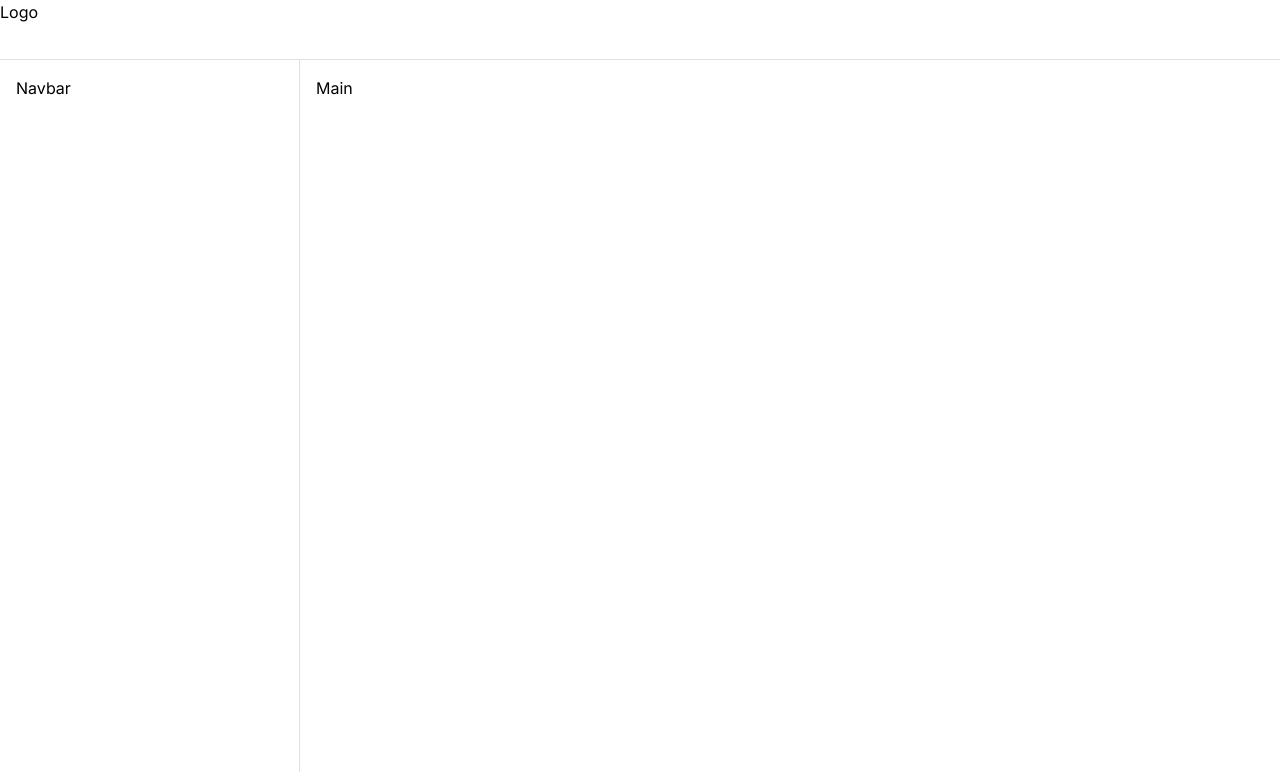
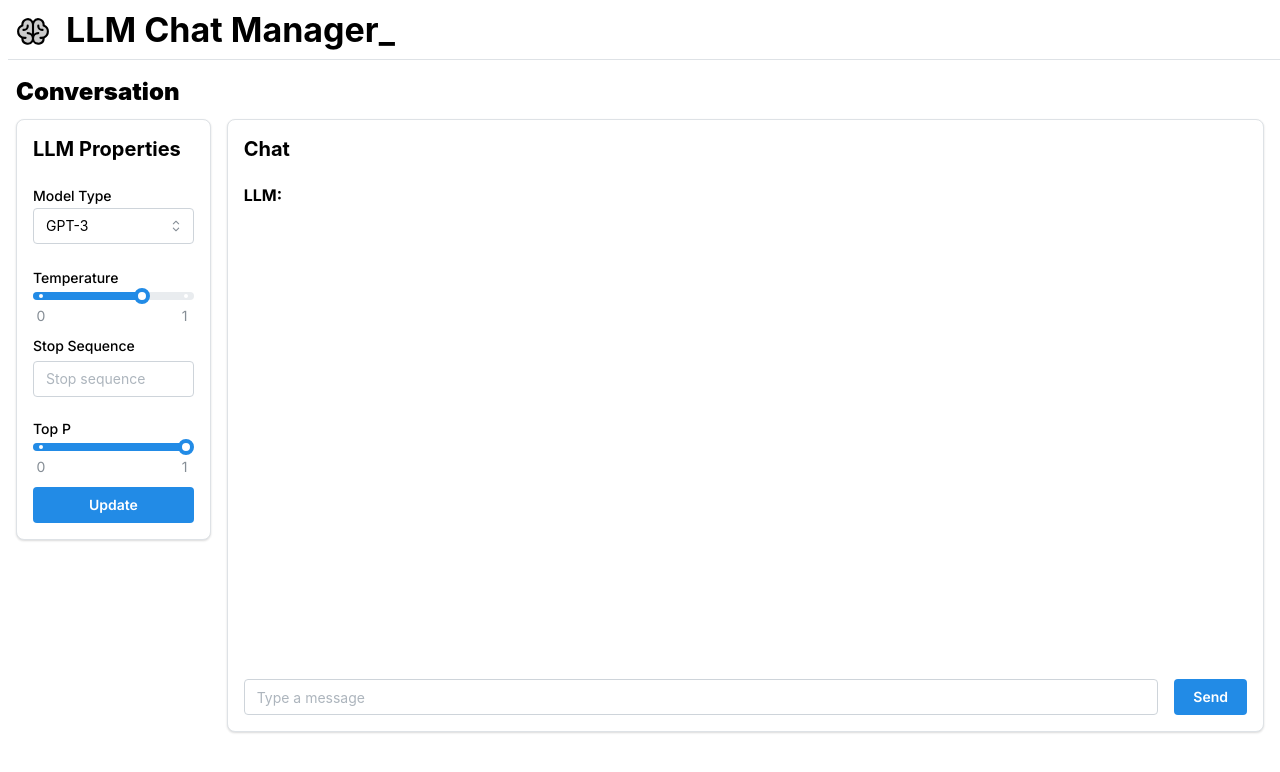
Before and after one commit to Y-ZR/LLM-Chat-Manager, a Next.js app in the folder frontend/: page /conversations/1 in a window 1280 px wide. Shown: the top 772 px of the page. Built offline with nearby package versions, Linux system fonts and the light colour scheme; no server answers.

Commit message:
added page for sending prompt to LLM and adjusting LLM properties

```diff
--- a/frontend/src/app/conversations/[id]/page.js
+++ b/frontend/src/app/conversations/[id]/page.js
@@ -1,24 +1,125 @@
 "use client";
 
-import { AppShell } from '@mantine/core';
+import { useState, useEffect } from 'react';
+import { AppShell, Title, Group, Card, Grid, TextInput, Button, ScrollArea, Text, Slider, Select } from '@mantine/core';
+import { PiBrainDuotone } from "react-icons/pi";
+import { useParams } from 'next/navigation';
+import { fetchConversationById } from '../../../utils/api.js';
 
-export default function Conversation() {
+export default function ConversationPage() {
+  const { id } = useParams();
+  const [message, setMessage] = useState('');
+  const [conversation, setConversation] = useState([
+    { sender: 'LLM', text: 'Hello! How can I assist you today?' },
+  ]);
+  const [temperature, setTemperature] = useState(0.7);
+  const [topP, setTopP] = useState(1);
+
+  useEffect(() => {
+    if (id) {
+      console.log(fetchConversationById(id));
+      fetchConversationById(id)
+        .then(data => setConversation(data.messages))
+        .catch(error => console.error("Failed to fetch conversation:", error));
+    }
+  }, [id]);
+
+  const handleSendMessage = () => {
+    if (message.trim()) {
+      setConversation([...conversation, { sender: 'User', text: message }]);
+      setMessage('');
+    }
+  };
+
   return (
     <AppShell
       header={{ height: 60 }}
-      navbar={{
-        width: 300,
-        breakpoint: 'sm',
-      }}
       padding="md"
     >
-      <AppShell.Header>
-        <div>Logo</div>
+      <AppShell.Header className="py-2 pl-2 ml-2">
+        <Group spacing="xs">
+          <PiBrainDuotone size={34} style={{ marginTop: '4px' }} />
+          <Title>LLM Chat Manager<span className="blinking-cursor">_</span></Title>
+        </Group>
       </AppShell.Header>
 
-      <AppShell.Navbar p="md">Navbar</AppShell.Navbar>
+      <AppShell.Main>
+        <Title order={1} style={{ fontSize: 24, fontWeight: 900, marginBottom: '0.5em' }}>
+          Conversation
+        </Title>
+        <Grid gutter="md">
+          <Grid.Col span={2}>
+            <Card shadow="xs" padding="md" radius="md" withBorder>
+              <Title order={2} style={{ fontSize: 20, fontWeight: 700, marginBottom: '1em' }}>LLM Properties</Title>
+              <Select
+                label="Model Type"
+                placeholder="Select model"
+                data={['GPT-3', 'GPT-3.5', 'GPT-4']}
+                defaultValue="GPT-3"
+                mb="sm"
+              />
+              <Text size="sm" mt="sm" fw={500}>
+                Temperature
+              </Text>
+              <Slider
+                value={temperature}
+                onChange={setTemperature}
+                min={0}
+                max={1}
+                step={0.1}
+                marks={[{ value: 0, label: '0' }, { value: 1, label: '1' }]}
+                mb="lg"
+              />
+              <Text size="sm" mt="sm" fw={500} style={{ marginBottom: '0.3em' }}>
+                Stop Sequence
+              </Text>
+              <TextInput placeholder="Stop sequence" mb="xs" />
+              <Text size="sm" mt="sm" fw={500}>
+                Top P
+              </Text>
+              <Slider
+                value={topP}
+                onChange={setTopP}
+                min={0}
+                max={1}
+                step={0.1}
+                marks={[{ value: 0, label: '0' }, { value: 1, label: '1' }]}
+                mb="xl"
+              />
+              <Button variant="filled" color="blue" fullWidth>
+                Update
+              </Button>
+            </Card>
+          </Grid.Col>
 
-      <AppShell.Main>Main</AppShell.Main>
+          <Grid.Col span={10}>
+            <Card shadow="xs" padding="md" radius="md" withBorder>
+              <Title order={2} style={{ fontSize: 20, fontWeight: 700, marginBottom: '1em' }}>Chat</Title>
+              <ScrollArea style={{ height: '60vh', marginBottom: '1em', paddingRight: '1em' }}>
+                {conversation.map((msg, index) => (
+                  <Text
+                  key={index}
+                  align={msg.role === 'user' ? 'right' : 'left'}
+                  mb="xs"
+                  >
+                    <strong>{msg.role === 'user' ? 'User' : 'LLM'}:</strong> {msg.content}
+                  </Text>
+                ))}
+              </ScrollArea>
+              <Group>
+                <TextInput
+                  placeholder="Type a message"
+                  value={message}
+                  onChange={(event) => setMessage(event.currentTarget.value)}
+                  onKeyDown={(event) => event.key === 'Enter' && handleSendMessage()}
+                  style={{ flex: 1 }}
+                />
+                <Button onClick={handleSendMessage}>Send</Button>
+              </Group>
+            </Card>
+          </Grid.Col>
+        </Grid>
+      </AppShell.Main>
     </AppShell>
   );
 }
--- a/frontend/src/app/conversations/page.js
+++ b/frontend/src/app/conversations/page.js
@@ -66,7 +66,7 @@ export default function Conversation() {
                 <Card key={conversation.id} withBorder radius="md" p="md" mb="sm">
                   <Group position="apart" mb="xs" gap="xs" align="center">
                     <Group>
-                      <Text weight={500} size="lg" component={Link} href={`/conversations/${conversation.id}`} style={{ textDecoration: 'none' }}>
+                      <Text weight={500} size="lg" component={Link} href={`/conversations/${conversation._id}`}>
                         {conversation.name}
                       </Text>
                       <Badge color="green" variant="light">GPT-3</Badge>
```
